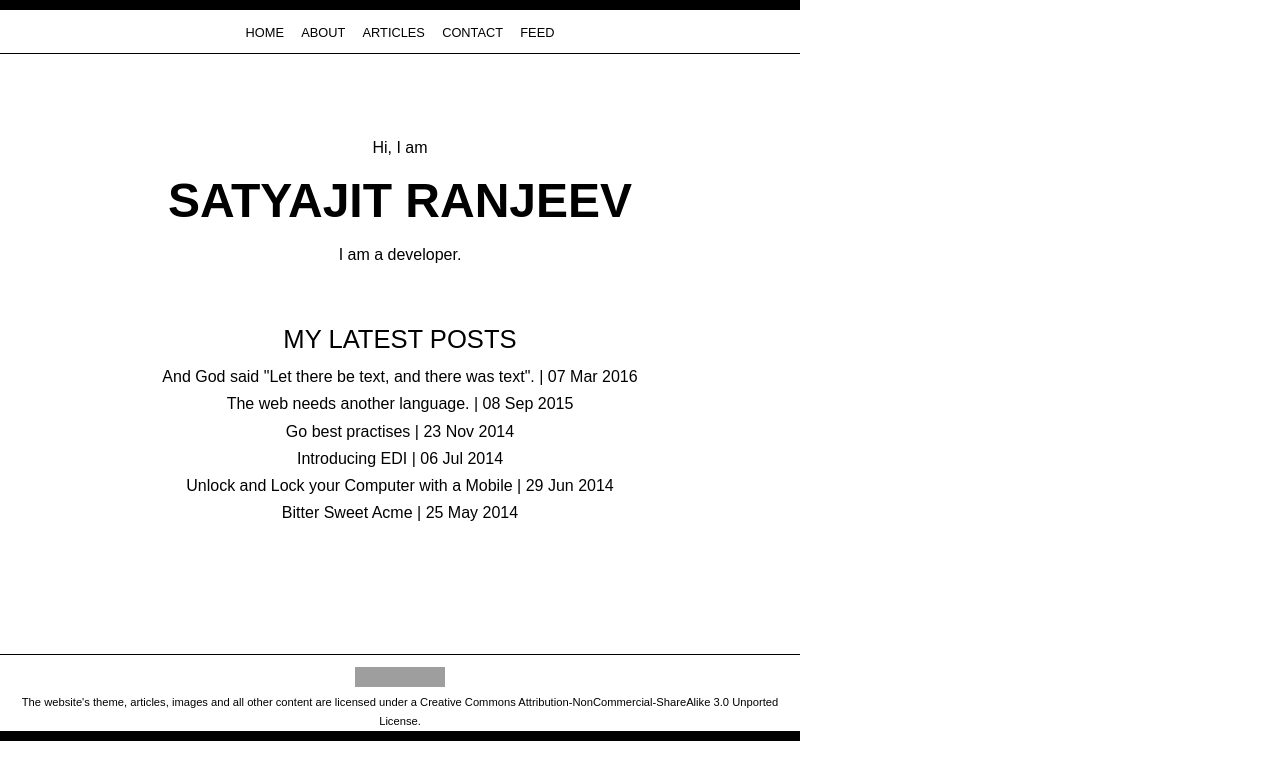
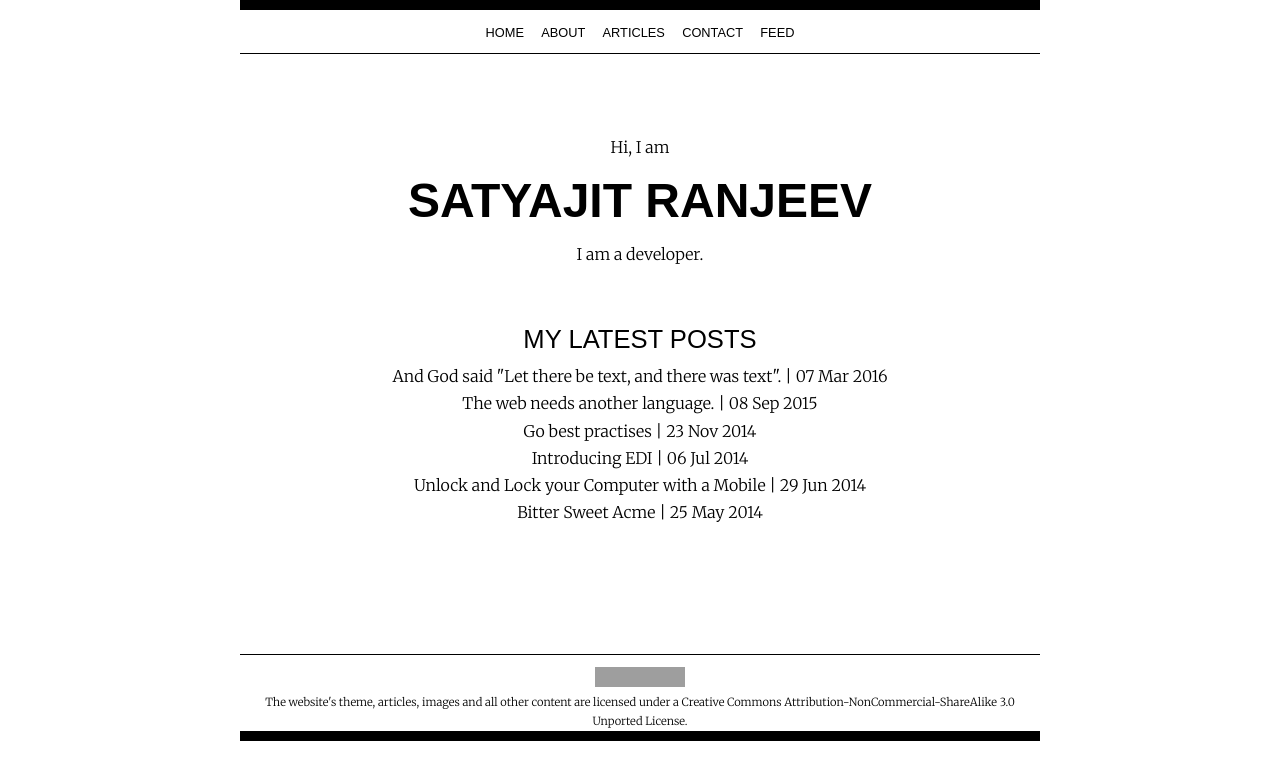
Before and after one commit to satran/satran.github.io, a Jekyll site: the page built from index.html, in a window 1280 px wide. Shown: the top 780 px of the page. Built offline with Jekyll 4.4.1, drawn with Linux system fonts in a browser that asks for light colours; grey boxes are pictures that could not be loaded.

Commit message:
Use merriweather as default font

```diff
--- a/_layouts/default.html
+++ b/_layouts/default.html
@@ -6,9 +6,11 @@
     <title>{{ page.title }}</title>
 
     <!-- CSS GRID -->
-	<meta name="viewport" content="width=device-width, initial-scale=1.0" />
+    <meta name="viewport" content="width=device-width, initial-scale=1.0" />
 
     <link rel="shortcut icon" href="/images/favicon.png" />
+
+    <link href="https://fonts.googleapis.com/css?family=Merriweather:300" rel="stylesheet">
     <link rel="stylesheet" href="/css/base.css" type="text/css" />
 
     <!-- Google Analytics -->
--- a/css/base.css
+++ b/css/base.css
@@ -2,7 +2,7 @@ body{
 	color: #000;
 	background: #ffffff;
 	font-size: 100%;
-	font-family: sans-serif;
+	font-family: 'Merriweather', serif;
 	line-height: 1.7;
 	margin: 0;
 	padding: 0;
@@ -69,7 +69,8 @@ pre{
 	width: 48px;
 }
 .container {
-	max-width: 800px;
+    max-width: 800px;
+    margin: 0 auto;
 }
 #menu {
 	margin-bottom: 3em;
```
